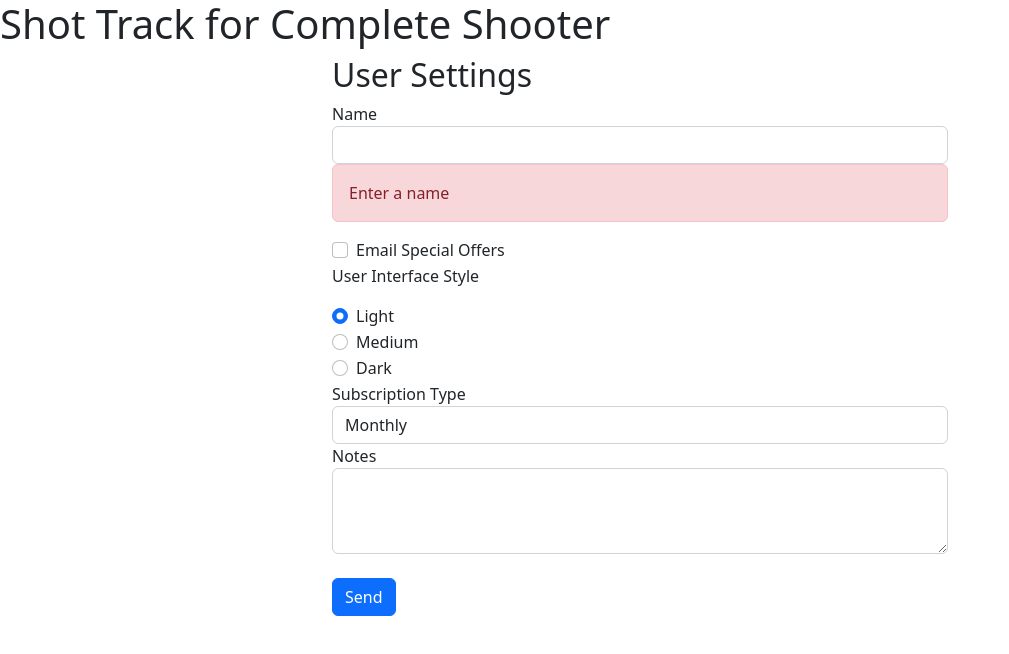
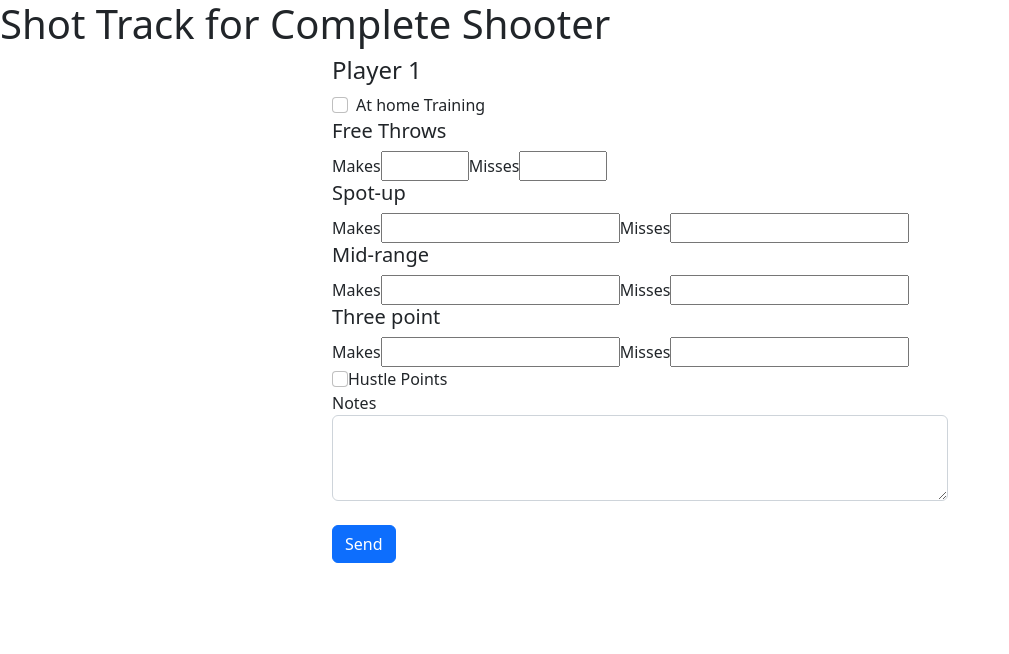
Before and after one commit to alexlamb10/shot-tracker, an Angular app: page / in a window 1280 px wide. Shown: the top 654 px of the page, without its empty margins (0-1009 px from the left). Built offline with nearby package versions, Linux system fonts and the light colour scheme.

Commit message:
Fields for player 1 complete, except name field

```diff
--- a/src/app/shots/shots.component.html
+++ b/src/app/shots/shots.component.html
@@ -1,56 +1,75 @@
 <div class="container" style="width: 50%;">
-    <h2>User Settings</h2>
+    <h4>Player 1</h4>
     <form>
 
       <div class="form-group">
-        <label for="name">Name</label>
-        <input id="name" name="name" class="form-control"  required />
-        <div
-          class="alert alert-danger">
-          Enter a name
-        </div>
+        <!-- <label for="name">Name</label>
+       <datalist>
+            <option *ngFor="let p of players" value="p.name">{{p.name}}</option>
+       </datalist> -->
       </div>
 
       <div class="form-check form-group">
         <input class="form-check-input" type="checkbox"
-                id="emailOffers" name="emailOffers">
-        <label class="form-check-label" for="emailOffers" >
-          Email Special Offers
+                id="homeTraining" name="homeTraining">
+        <label class="form-check-label" for="homeTraining" >
+          At home Training
         </label>
       </div>
 
-      <p>User Interface Style</p>
       <div class="form-group">
-        <div class="form-check">
-          <input class="form-check-input" type="radio" name="interfaceStyle"
-                 id="lightInterface" value="light" checked >
-          <label class="form-check-label" for="lightInterface">
-            Light
-          </label>
-        </div>
-        <div class="form-check">
-          <input class="form-check-input" type="radio" name="interfaceStyle"
-                 id="mediumInterface" value="medium" >
-          <label class="form-check-label" for="mediumInterface">
-            Medium
-          </label>
-        </div>
-        <div class="form-check">
-          <input class="form-check-input" type="radio" name="interfaceStyle"
-                  id="darkInterface" value="dark" >
-          <label class="form-check-label" for="darkInterface">
-            Dark
-          </label>
-        </div>
+        <h5 class="shot-type">Free Throws</h5>
+        <label for="ftMakes">
+            Makes
+        </label>
+        <input type="number" max="10" min="0" id="ftMakes" name="ftMakes">
+
+        <label for="ftMiss">
+            Misses
+        </label>
+        <input type="number" max="10" min="0" id="ftMiss" name="ftMiss">
+
+        <h5 class="shot-type">Spot-up</h5>
+        <label for="sMakes">
+            Makes
+        </label>
+        <input type="number" min="0" id="sMakes" name="sMakes">
+
+        <label for="sMiss">
+            Misses
+        </label>
+        <input type="number" min="0" id="sMiss" name="sMiss">
+
+        <h5 class="shot-type">Mid-range</h5>
+        <label for="mMakes">
+            Makes
+        </label>
+        <input type="number" min="0" id="mMakes" name="mMakes">
+
+        <label for="mMiss">
+            Misses
+        </label>
+        <input type="number" min="0" id="mMiss" name="mMiss">
+
+        <h5 class="shot-type">Three point</h5>
+        <label for="tMakes">
+            Makes
+        </label>
+        <input type="number" min="0" id="tMakes" name="tMakes">
+
+        <label for="tMiss">
+            Misses
+        </label>
+        <input type="number" min="0" id="tMiss" name="tMiss">
+
       </div>
 
       <div class="form-group">
-        <label for="subscriptionType">Subscription Type</label>
-        <select class="form-control" id="subscriptionType" name="subscriptionType" >
-          <option>Monthly</option>
-          <option>Annual</option>
-          <option>Lifetime</option>
-        </select>
+        <input class="form-check-input" type="checkbox"
+                id="hustle" name="hustle">
+        <label class="form-check-label" for="hustle" >
+          Hustle Points
+        </label>
       </div>
 
       <div class="form-group">
--- a/src/app/shots/shots.component.ts
+++ b/src/app/shots/shots.component.ts
@@ -9,6 +9,15 @@ export class ShotsComponent implements OnInit {
 
   constructor() { }
 
+   players = [
+    {id: 1, name: 'Alex Lamb'},
+    {id: 2, name: 'Preston Lamb'},
+    {id: 3, name: 'Zack Lamb'},
+    {id: 4, name: 'Blake Lamb'},
+    {id: 5, name: 'Jaren Lamb'}
+
+  ]
+
   ngOnInit(): void {
   }
 
```
